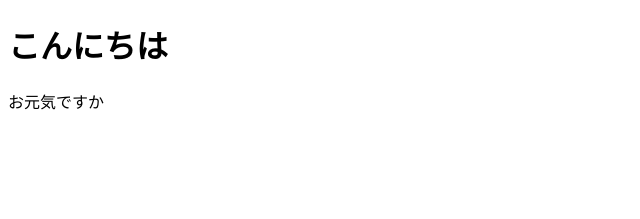
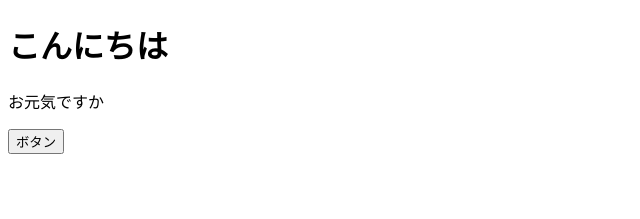
Before and after one commit to dabideps23/react-basis, a React (Vite) app: page / in a window 1280 px wide. Shown: the top 219 px of the page, without its empty margins (0-640 px from the left). Built offline with nearby package versions, Linux system fonts and the light colour scheme.

Commit message:
React内のJS埋め込み

```diff
--- a/src/App.jsx
+++ b/src/App.jsx
@@ -3,6 +3,7 @@ export const App = () => {
         <>
             <h1>こんにちは</h1>
             <p>お元気ですか</p>
+            <button onClick={() => alert("押下！")}>ボタン</button>
         </>
     )
 }
```
